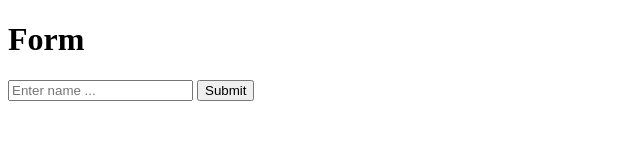
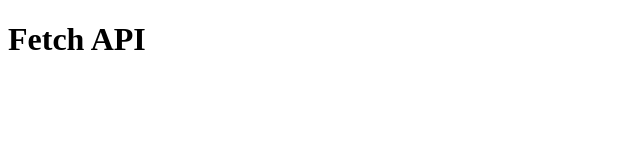
Before and after one commit to VincentReddy25/JavaScriptCVCORP, a plain HTML site: page index.html in a window 1280 px wide. Shown: the whole page, without its empty margins (0-640 px from the left). Drawn offline with Linux system fonts and the light colour scheme.

Commit message:
added day6.jss

```diff
--- a/index.html
+++ b/index.html
@@ -15,21 +15,20 @@
 
     <button onclick="changeColor()"></button> -->
 
-
-
-
-
-
-
+<!--
     <h1 id="display">Form</h1>
 
     <form onsubmit="validateForm(event)">
         <input type="text" name="username" value="" placeholder="Enter name ...">
         <input type="submit">
-    </form>
+    </form> -->
 
 
-    <script src="day5.js"></script>
+
+    <h1>Fetch API</h1>
+
+
+    <script src="day6.js"></script>
 
 
 </body>
```
Also changed, not shown: day6.js (added, +30 -0 lines), day5.js (line endings or trailing spaces).
